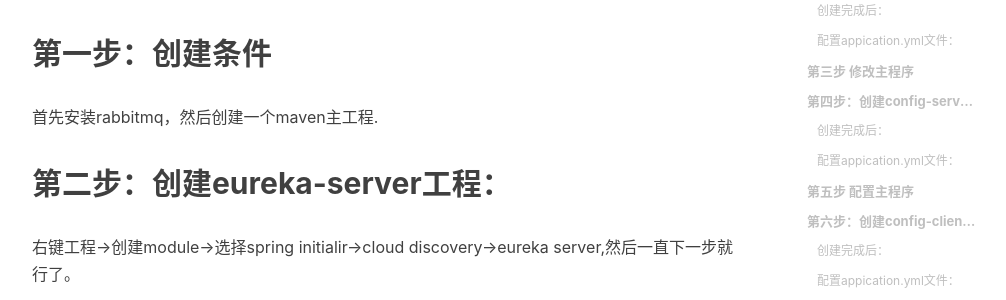
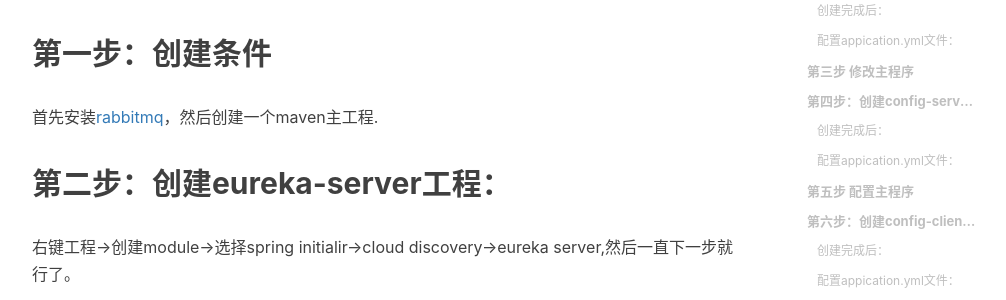
Before and after one commit to mochengyanliu/mochengyanliu.github.io, a Jekyll site: the page built from _posts/2018-10-31-微服务之消息总线（Spring Cloud Bus）-2019.markdown, in a window 1280 px wide and 900 px high, scrolled down 697 px. Shown: the part 153-453 px from the top of the window, without its empty margins (233-1239 px from the left). Built offline with Jekyll 4.4.1, drawn with Linux system fonts in a browser that asks for light colours; nearby versions of some CDN libraries; comment, search, counter and statistics services are not loaded; some of the changed lines change nothing that is shown.

Commit message:
新增链接

```diff
--- a/_posts/2018-10-31-微服务之消息总线（Spring Cloud Bus）-2019.markdown
+++ b/_posts/2018-10-31-微服务之消息总线（Spring Cloud Bus）-2019.markdown
@@ -23,7 +23,7 @@
 
 ## 第一步：创建条件
 
-首先安装rabbitmq，然后创建一个maven主工程.
+首先安装[rabbitmq](https://mochengyanliu.github.io/2019/01/16/RabbitMQ-安装教程-2019/)，然后创建一个maven主工程.
 
 ## 第二步：创建eureka-server工程：
 
```
